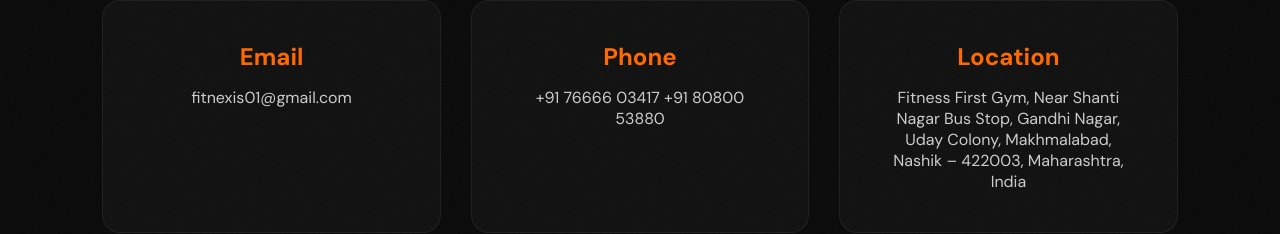
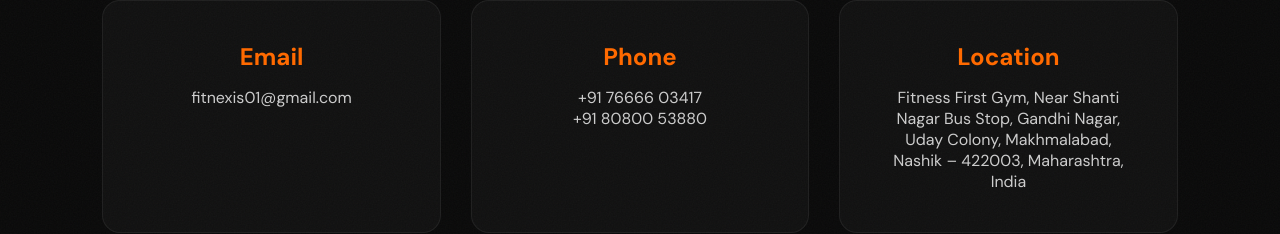
Before and after one commit to Sh-2540/Fitnexis, a React (Vite) app: page /contact in a window 1280 px wide. Shown: the part 421-655 px from the top of the page. Built offline with nearby package versions, Linux system fonts and the light colour scheme; no server answers.

Commit message:
Fix build issues

```diff
--- a/src/pages/Contact.jsx
+++ b/src/pages/Contact.jsx
@@ -29,9 +29,12 @@
         <div className="contact-card">
 
           <h2>Phone</h2>
-          <p>+91 76666 03417
-             +91 80800 53880
-          </p>
+          <p>+91 76666 03417  </p>
+          <p>+91 80800 53880  </p>
+
+
+
+
 
         </div>
 
```
